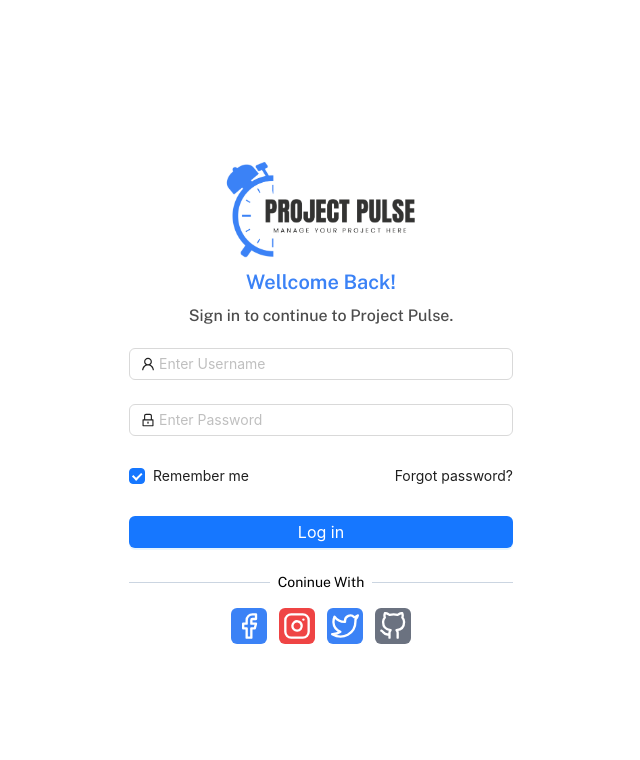
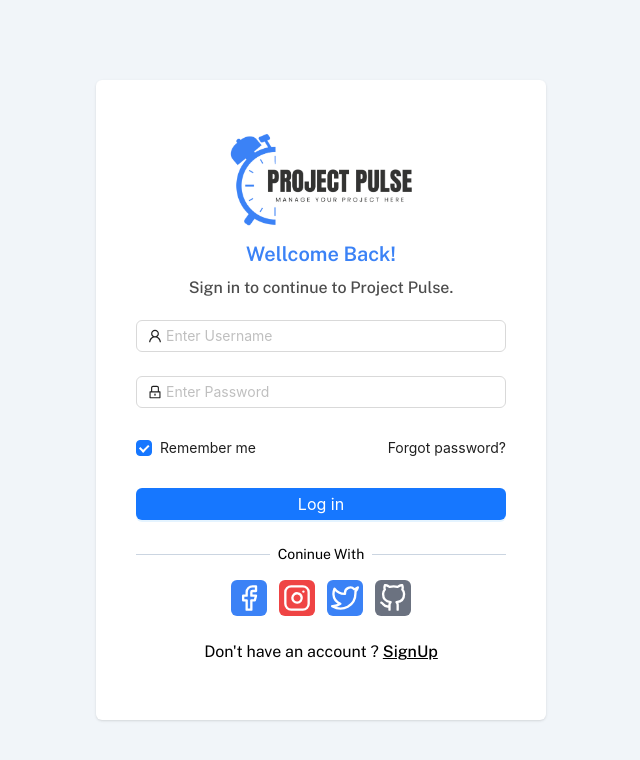
Before and after one commit to mahmudulturan/ph-skill-assesment-task, a Next.js app: page /login in a window 1280 px wide. Shown: the top 760 px of the page, without its empty margins (319-959 px from the left). Built offline with nearby package versions, Linux system fonts and the light colour scheme.

Commit message:
add: bg color of the body

```diff
--- a/src/app/(auth)/login/page.jsx
+++ b/src/app/(auth)/login/page.jsx
@@ -1,12 +1,14 @@
 import React from 'react';
 import LoginForm from '@/components/auth/LoginForm/LoginForm';
 import SocialLogin from '@/components/auth/SocialLogin.jsx/SocialLogin';
+import Link from 'next/link';
 const LoginPage = () => {
 
     return (
-        <div className='max-w-96'>
+        <div className='max-w-[450px] py-8 rounded-md shadow bg-white px-10'>
             <LoginForm />
             <SocialLogin />
+            <p className='text-center my-6'>Don't have an account ? <Link className='font-medium underline' href={'/register'}>SignUp</Link></p>
         </div>
     );
 };
--- a/src/app/globals.css
+++ b/src/app/globals.css
@@ -8,3 +8,7 @@
     text-wrap: balance;
   }
 }
+
+body{
+  background-color: #F1F5F9;
+}
--- a/src/components/auth/LoginForm/LoginForm.jsx
+++ b/src/components/auth/LoginForm/LoginForm.jsx
@@ -13,7 +13,7 @@ const LoginForm = () => {
         <div className=''>
             <div className='my-5'>
                 <Link href={'/'}>
-                    <Image className='w-1/2 mx-auto ' src={logo} alt='Logo of project pulse' />
+                    <Image className='w-1/2 mx-auto my-3' src={logo} alt='Logo of project pulse' />
                 </Link>
                 <div>
                     <h3 className='text-xl font-semibold text-primaryCol text-center my-2'>Wellcome Back!</h3>
```
